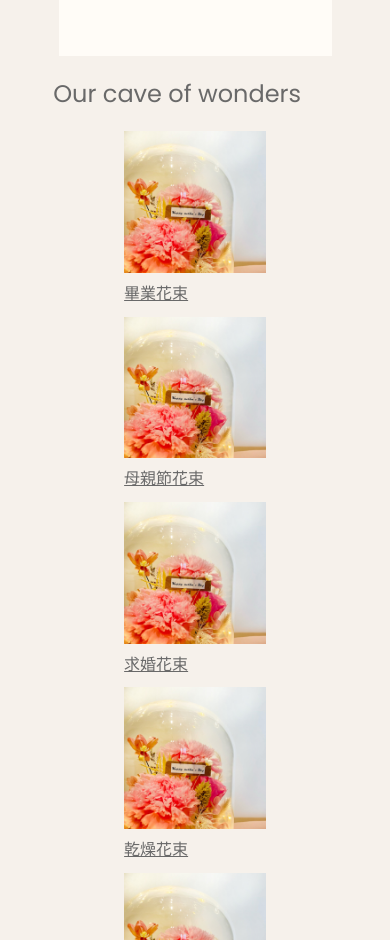
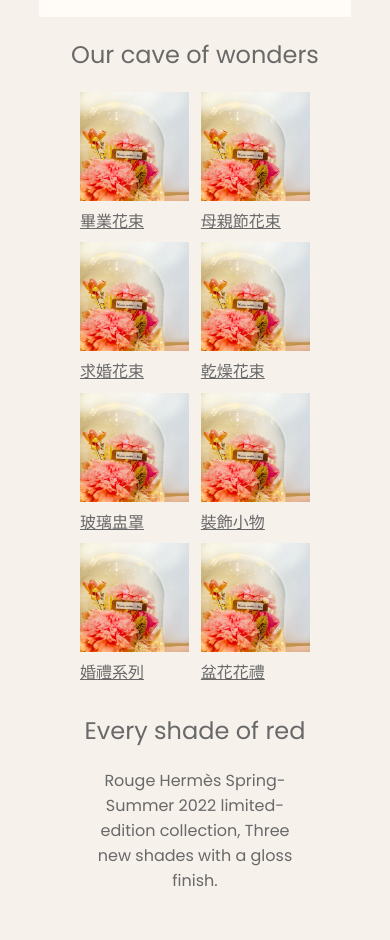
Before and after one commit to uuuu1112/Una, a Flask app: page / in a window 390 px wide. Shown: the part 604-1544 px from the top of the page. Run offline with Flask 2, Linux system fonts and the light colour scheme.

Commit message:
justify layout

```diff
--- a/static/css/style.css
+++ b/static/css/style.css
@@ -16,6 +16,7 @@ section{
     width: 70%;
 }
 .section-title{
+    justify-content: center;
     font-weight: lighter;
     display: flex;
     padding: 20px 0px;
@@ -89,9 +90,33 @@ section{
 }
 
 
+
+
+
 @media screen and (max-width:1250px) {
+
+    .section-news{
+        width: 80%;
+    }
+    .section-products{
+        width: 80%;
+    }
+    .section-theme{
+        width: 80%;
+    }
+    .section-detail{
+        width: 80%;
+    }
+
     .product{
-        width: 50%;
+        width: 35%;
+    }
+
+    .theme-left{
+        width: 100%;
+    }
+    .theme-right{
+        width: 100%;
     }
 }
 
```
Also changed, not shown: static/css/layout.css (+12 -0 lines), static/css/product.css (line endings or trailing spaces).
